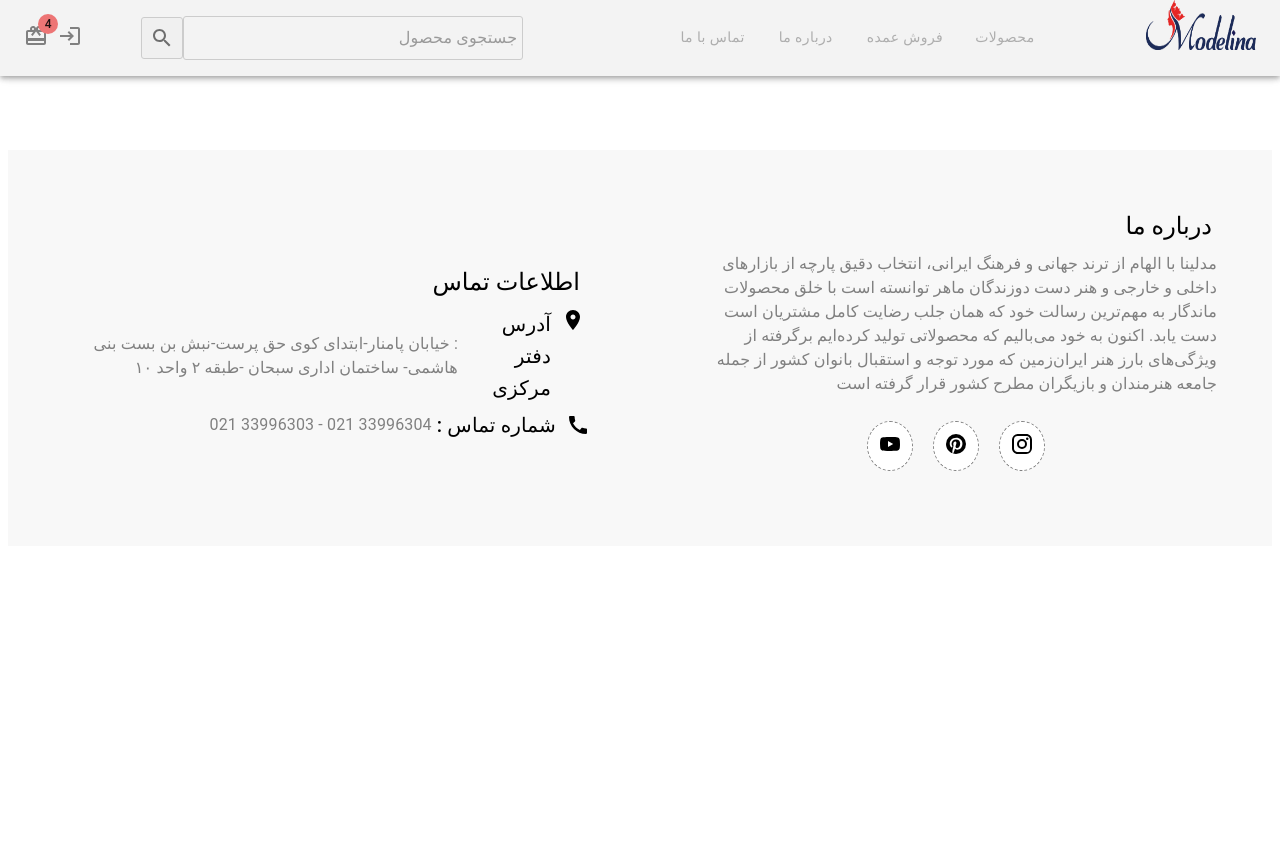
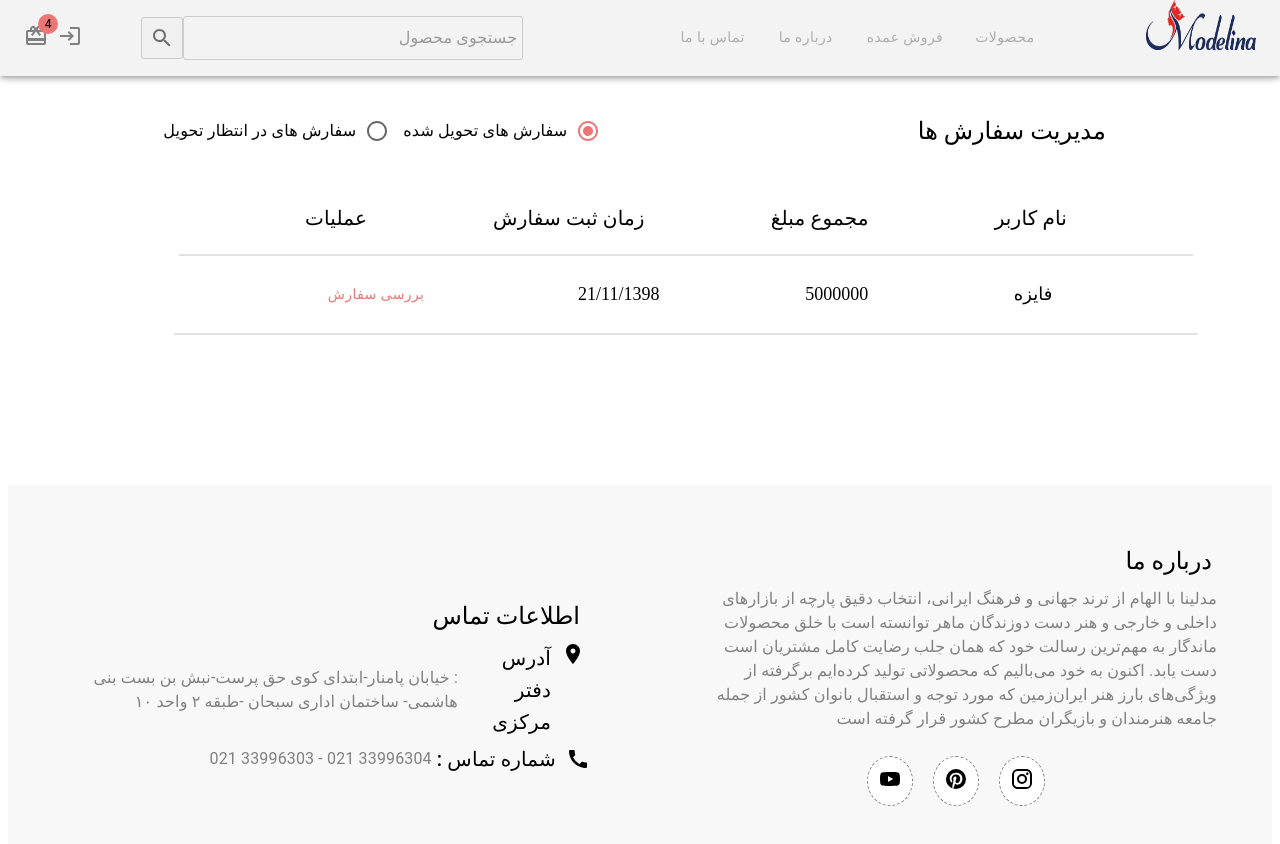
Before and after one commit to faezemohades/modelinaEcommerce, a React (Create React App) app: page /admin/orders in a window 1280 px wide. Shown: the top 844 px of the page. Before the commit the page ends 800 px from the top, so only its background shows below. Built offline with nearby package versions, Linux system fonts and the light colour scheme.

Commit message:
ordersComp

```diff
--- a/src/App.js
+++ b/src/App.js
@@ -2,6 +2,7 @@ import { BrowserRouter, Route, Routes } from "react-router-dom";
 import Layout from "./components/Layout";
 import Admin from "./components/pages/Admin";
 import Inventory from "./components/pages/Admin/Inventory";
+import Orders from "./components/pages/Admin/Orders";
 import Produce from "./components/pages/Admin/Produce";
 import Home from "./components/pages/Home";
 import Aboutus from "./components/pages/Home/Aboutus";
@@ -21,7 +22,7 @@ function App() {
             <Route exact path="/admin" element={<Admin />} />
             <Route exact path="/admin/produce" element={<Produce />} />
             <Route exact path="/admin/inventory" element={<Inventory />} />
-
+            <Route exact path="/admin/orders" element={<Orders />} />
 
           </Routes>
         </Layout>
--- /dev/null
+++ b/src/components/pages/Admin/Orders.jsx
@@ -0,0 +1,270 @@
+import {
+    Box,
+   Button,
+   FormControl,
+   FormControlLabel,
+   Modal,
+   Radio,
+   RadioGroup,
+   Stack,
+   Typography,
+ } from "@mui/material";
+ import React, { useState } from "react";
+ import { makeStyles } from "@mui/styles";
+ import CancelOutlinedIcon from "@mui/icons-material/CancelOutlined";
+ const useStyles = makeStyles((theme) => ({
+   imgContainer: {
+     width: "100px",
+     height: " 100px",
+     position: "relative",
+   },
+
+   table: {
+     width: "80vw",
+     marginBottom: "20px",
+     margin: "auto",
+     minWidth: "60%",
+   },
+   trTitle: {
+     display: "flex",
+     justifyContent: "space-evenly",
+     borderBottom: "2px solid #E2E2E2",
+     margin: "5px",
+     paddingBottom: "20px",
+   },
+
+   tr: {
+     display: "flex",
+     justifyContent: "space-evenly",
+     alignItems: "center",
+     marginTop: "20px",
+     borderBottom: "2px solid #E2E2E2",
+     paddingBottom: "20px",
+     minWidth: "60%",
+   },
+   tableModal: {
+     width: "80%",
+     marginBottom: "20px",
+     margin: "auto",
+     minWidth: "60%",
+   },
+   name: {
+     fontWeight: "500",
+     fontSize: "18px",
+   },
+
+   modal: {
+     position: "absolute",
+     top: "50%",
+     left: "50%",
+     transform: "translate(-50%, -50%)",
+     width: "40%",
+     height: "auto",
+     backgroundColor: "white",
+     border: "2px solid #B5B5B5",
+     boxShadow: "24",
+     minWidth: "400px",
+   },
+ }));
+
+ function Orders() {
+   const classes = useStyles();
+   const [open, setOpen] = useState(false);
+    return (
+     <Box marginTop="100px" marginX="10px">
+       {/* top section */}
+       <Box
+         display="flex"
+         justifyContent="space-around"
+         alignItems="center"
+         padding="10px"
+         marginBottom="40px"
+       >
+         <Box>
+           <Typography variant="h5">مدیریت سفارش ها</Typography>
+         </Box>
+         <Box>
+           <FormControl>
+             <RadioGroup
+               row
+               aria-labelledby="demo-radio-buttons-group-label"
+               defaultValue="female"
+               name="radio-buttons-group"
+               //   value={ }
+               //   onChange={ }
+             >
+               <FormControlLabel
+                 value="female"
+                 control={<Radio />}
+                 label="سفارش های تحویل شده"
+               />
+               <FormControlLabel
+                 value="male"
+                 control={<Radio />}
+                 label="سفارش های در انتظار تحویل"
+               />
+             </RadioGroup>
+           </FormControl>
+         </Box>
+       </Box>
+
+       {/* modal */}
+       <Modal open={open} onClose={() => setOpen(false)}>
+         <Box className={classes.modal} padding="15px">
+           <Box>
+             <Box display="flex" justifyContent="space-between">
+               <Typography variant="h6"> نمایش سفارش</Typography>
+               <Button onClick={() => setOpen(false)}>
+                 <CancelOutlinedIcon />
+               </Button>
+             </Box>
+             <Box>
+               {/* top */}
+               <Box sx={{ marginX: "20px" }}>
+                 <Stack direction="row">
+                   <Typography variant="subtitle1" sx={{ marginLeft: "20px" }}>
+                     {" "}
+                     نام مشتری :
+                   </Typography>
+                   <Typography variant="subtitle1"> فایزه محدث</Typography>
+                 </Stack>
+                 <Stack direction="row">
+                   <Typography variant="subtitle1" sx={{ marginLeft: "20px" }}>
+                     {" "}
+                     آدرس :
+                   </Typography>
+                   <Typography variant="subtitle1">
+                     {" "}
+                     تهرانپارس خیابان استخر کوچه کاشی پلاک 46 طبقه 4
+                   </Typography>
+                 </Stack>
+                 <Stack direction="row">
+                   <Typography variant="subtitle1" sx={{ marginLeft: "20px" }}>
+                     {" "}
+                     تلفن :
+                   </Typography>
+                   <Typography variant="subtitle1"> 77114869 </Typography>
+                 </Stack>
+                 <Stack direction="row">
+                   <Typography variant="subtitle1" sx={{ marginLeft: "20px" }}>
+                     {" "}
+                     زمان تحویل :
+                   </Typography>
+                   <Typography variant="subtitle1"> 1399/05/14 </Typography>
+                 </Stack>
+                 <Stack direction="row">
+                   <Typography variant="subtitle1" sx={{ marginLeft: "20px" }}>
+                     {" "}
+                     زمان سفارش :
+                   </Typography>
+                   <Typography variant="subtitle1"> 1399/05/12 </Typography>
+                 </Stack>
+               </Box>
+               {/* bottom */}
+               <Box>
+                 <Box flex={4}  >
+                   <Box className={classes.tableModal}>
+                     <Box className={classes.trTitle}>
+                       <Box class="col">
+                         <Typography variant="h6"> کالا   </Typography>
+                       </Box>
+                       <Box class="col">
+                         {" "}
+                         <Typography variant="h6">  قیمت   </Typography>
+                       </Box>
+                       <Box class="col">
+                         {" "}
+                         <Typography variant="h6">  تعداد </Typography>
+                       </Box>
+
+                     </Box>
+                     <Box className={classes.tr}>
+                       <Box class="col">
+                         <Box component="span" className={classes.name}>
+                           شال نخی
+                         </Box>
+                       </Box>
+                       <Box class="col">
+                         <Box component="span" className={classes.name}>
+                           100000
+                         </Box>
+                       </Box>
+                       <Box class="col">
+                         <Box component="span" className={classes.name}>
+                           5
+                         </Box>
+                       </Box>
+
+                     </Box>
+                   </Box>
+                 </Box>
+               </Box>
+             </Box>
+             <Box display="flex" justifyContent="center">
+               <Button
+                 onClick={() => setOpen(false)}
+                 variant="contained"
+                 sx={{
+                   marginY: "10px",
+
+                   padding: "8px 15px",
+                   color: "white",
+                   fontWeight: "bold",
+                 }}
+               >
+                 تحویل شد
+               </Button>
+             </Box>
+           </Box>
+         </Box>
+       </Modal>
+
+       {/* table */}
+       <Box flex={4} sx={{ width: "90vw" }}>
+         <Box className={classes.table}>
+           <Box className={classes.trTitle}>
+             <Box class="col">
+               <Typography variant="h6">نام کاربر </Typography>
+             </Box>
+             <Box class="col">
+               {" "}
+               <Typography variant="h6"> مجموع مبلغ </Typography>
+             </Box>
+             <Box class="col">
+               {" "}
+               <Typography variant="h6"> زمان ثبت سفارش </Typography>
+             </Box>
+             <Box class="col">
+               {" "}
+               <Typography variant="h6">عملیات </Typography>
+             </Box>
+           </Box>
+           <Box className={classes.tr}>
+             <Box class="col">
+               <Box component="span" className={classes.name}>
+                 فایزه
+               </Box>
+             </Box>
+             <Box class="col">
+               <Box component="span" className={classes.name}>
+                 5000000
+               </Box>
+             </Box>
+             <Box class="col">
+               <Box component="span" className={classes.name}>
+                 21/11/1398{" "}
+               </Box>
+             </Box>
+             <Box class="col">
+               <Box component="span" className={classes.name}>
+                 <Button onClick={() => setOpen(true)}>بررسی سفارش</Button>
+               </Box>
+             </Box>
+           </Box>
+         </Box>
+       </Box>
+     </Box>
+   );
+ }
+
+ export default Orders;
```
